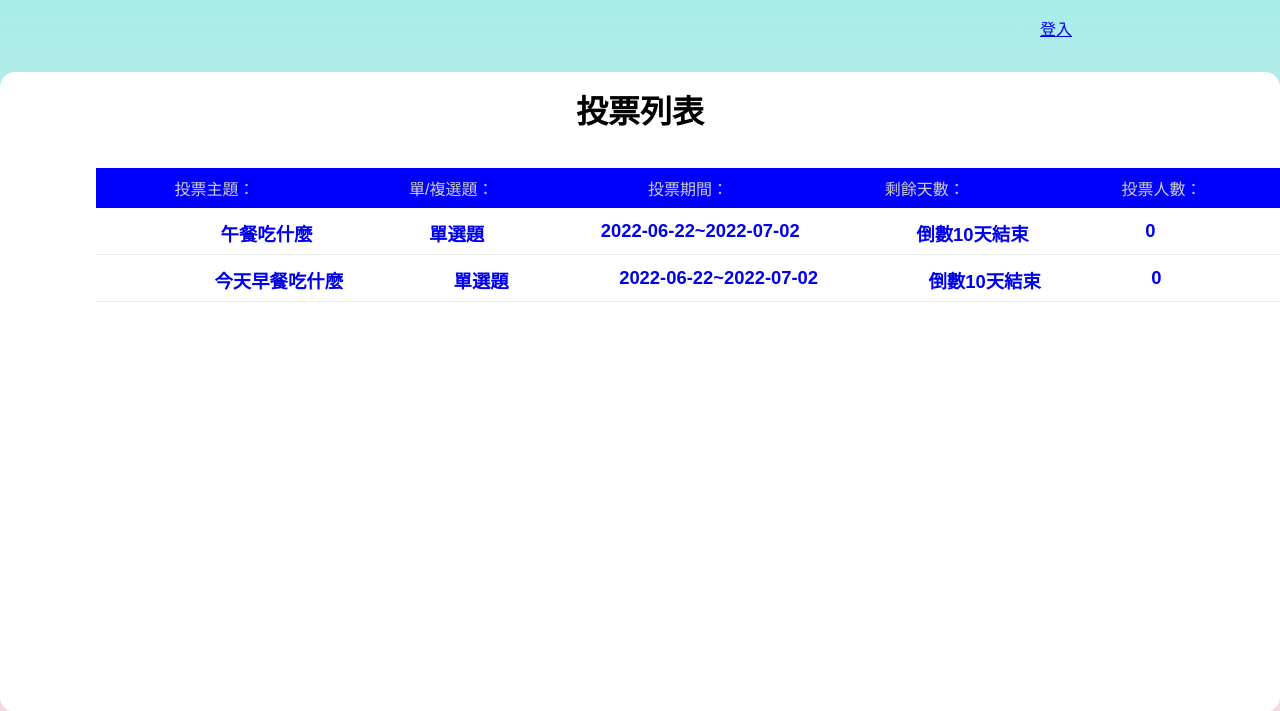
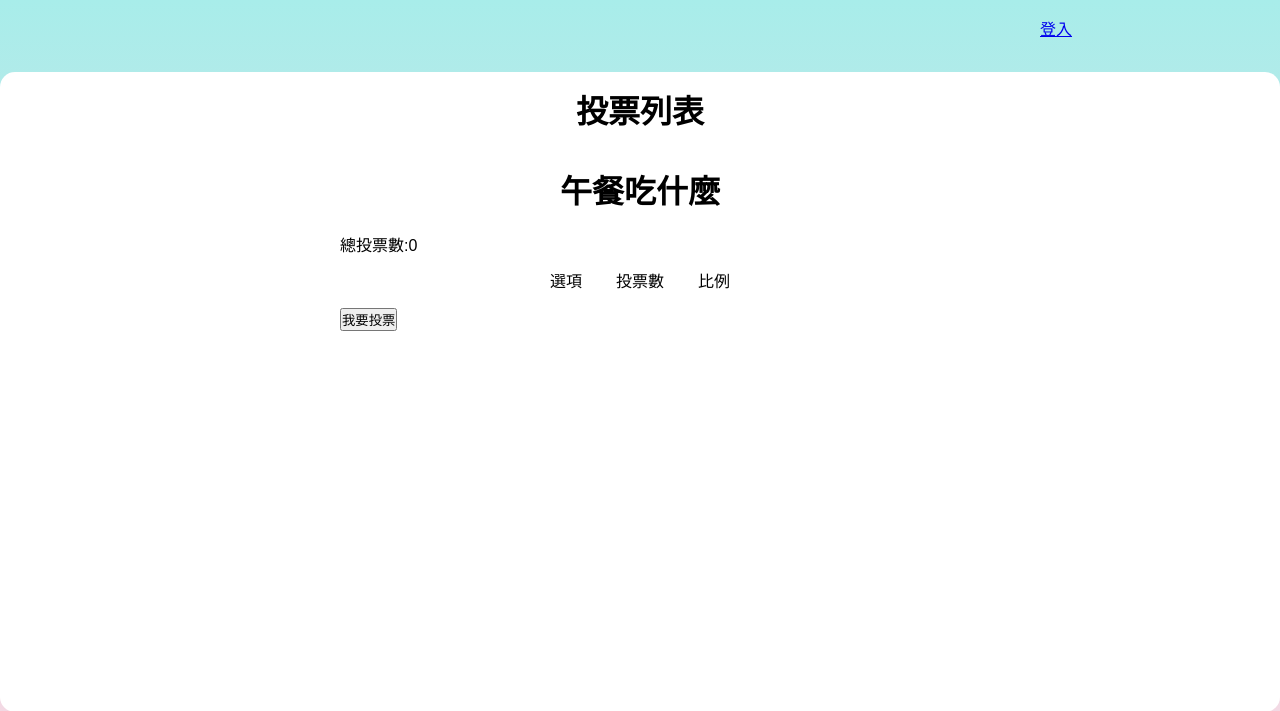
Before and after one commit to HongLing1013/HomeWork-Vote, a PHP site: page /?do=vote_result&id=1 in a window 1280 px wide. Shown: the top 711 px of the page. Run offline with PHP 8.4, Linux system fonts and the light colour scheme; data comes from the database, SQL or seed files in the repository.

Commit message:
增加投票結果頁,並且更改為按下投票題目會先看到結果頁

```diff
--- a/front/vote_list.php
+++ b/front/vote_list.php
@@ -10,7 +10,7 @@
           <?php
           $subjects=all('subjects'); //取得所有投票列表
           foreach($subjects as $subject){//使用迴圈印內容
-            echo "<a href='?do=vote&id={$subject['id']}'>";//要把投票帶去哪
+            echo "<a href='?do=vote_result&id={$subject['id']}'>";//要把投票帶去哪
             echo "<li class='list-items'>";
             echo "<div>{$subject['subject']}</div>";//只取得欄位
 
--- /dev/null
+++ b/front/vote_result.php
@@ -0,0 +1,33 @@
+<?php
+
+$subject=find("subjects",$_GET['id']);
+$opts=all("options",['subject_id'=>$_GET['id']]);
+
+?>
+
+<h1 class="text-center"><?=$subject['subject'];?></h1>
+
+<div style="width: 600px;margin:auto">
+
+  <div>總投票數:<?=$subject['total'];?></div>
+  <table>
+    <tr>
+      <td>選項</td>
+      <td>投票數</td>
+      <td>比例</td>
+    </tr>
+    <?php
+    foreach($opts as $opt){
+      $total=($subject['total']==0)?1:$subject['total'];
+    ?>
+    <tr>
+      <td><?=$opt['option'];?></td>
+      <td><?=$opt['total'];?></td>
+      <td><?=$opt['total']/$total;?></td>
+    </tr>
+    <?php
+    }
+    ?>
+  </table>
+    <button onclick="location.href='?do=vote&id=<?=$_GET['id'];?>'">我要投票</button>
+</div>
```
